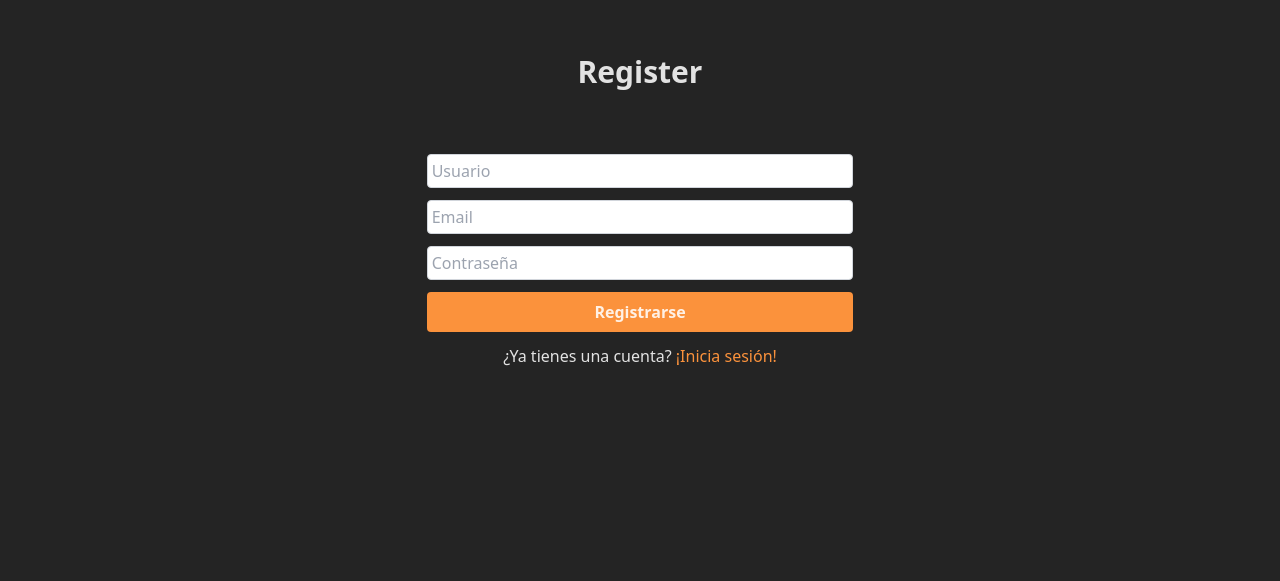
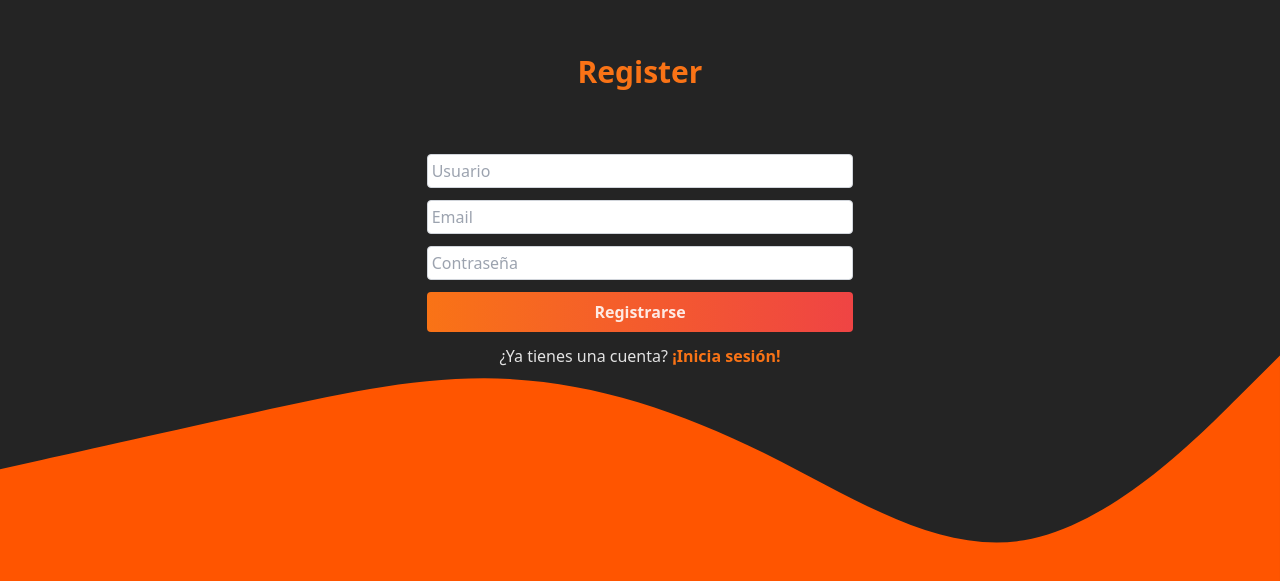
Before and after one commit to cristians-12/frontend-login, a React (Vite) app: page /register in a window 1280 px wide. Shown: the part 189-770 px from the top of the page. Built offline with nearby package versions, Linux system fonts and the light colour scheme.

Commit message:
Add files via upload

```diff
--- a/src/pages/LoginPage.jsx
+++ b/src/pages/LoginPage.jsx
@@ -31,7 +31,7 @@ const LoginPage = () => {
           type="email"
           name="email"
           // id=""
-          className="rounded p-1 border border-gray-300 focus:border-orange-500 focus:ring-blue-200 outline-none dark:placeholder:text-white placeholder:text-black"
+          className="rounded p-1 border border-gray-300 focus:border-orange-500 focus:ring-blue-200 outline-none dark:placeholder:text-white dark:bg-dark bg-dark"
           {...register("email", { required: true })}
           placeholder="Email"
         />
@@ -44,7 +44,7 @@ const LoginPage = () => {
           type="password"
           name="password"
           // id=""
-          className="rounded p-1 border border-gray-300 focus:border-orange-500 focus:ring-blue-200 outline-none dark:placeholder:text-white placeholder:text-black"
+          className="rounded p-1 border border-gray-300 focus:border-orange-500 focus:ring-blue-200 outline-none dark:placeholder:text-white placeholder:text-black dark:bg-dark"
           {...register("password", { required: true })}
           placeholder="Contraseña"
         />
@@ -63,7 +63,7 @@ const LoginPage = () => {
       </form>
       <p className="mt-3 text-center">
         ¿Aún no tienes una cuenta?{" "}
-        <Link to="/register" className="text-orange-400">
+        <Link to="/register" className="text-orange-400 font-bold">
           ¡Unete!
         </Link>
       </p>
--- a/src/pages/RegisterPage.jsx
+++ b/src/pages/RegisterPage.jsx
@@ -24,7 +24,7 @@ const RegisterPage = () => {
 
   return (
     <main className="h-screen flex justify-center flex-col">
-      <h1 className="text-center font-bold text-3xl">Register</h1>
+      <h1 className="text-center font-bold text-3xl text-orange-500">Register</h1>
       {errores.map((error, i) => {
         return (
           // eslint-disable-next-line react/jsx-key
@@ -81,17 +81,27 @@ const RegisterPage = () => {
 
         <button
           type="submit"
-          className="bg-orange-400 p-2 rounded hover:bg-orange-600 font-bold"
+          className="bg-gradient-to-r from-orange-500 to-red-500 p-2 rounded hover:bg-orange-600 font-bold"
         >
           Registrarse
         </button>
       </form>
       <p className="mt-3 text-center">
         ¿Ya tienes una cuenta?{" "}
-        <Link to="/login" className="text-orange-400">
+        <Link to="/login" className="text-orange-500 font-bold">
           ¡Inicia sesión!
         </Link>
       </p>
+      <svg
+        xmlns="http://www.w3.org/2000/svg"
+        viewBox="0 0 1440 320 "
+        className="absolute bottom-0"
+      >
+        <path
+          fill="#ff5500"
+          d="M0,160L48,149.3C96,139,192,117,288,96C384,75,480,53,576,58.7C672,64,768,96,864,144C960,192,1056,256,1152,240C1248,224,1344,128,1392,80L1440,32L1440,320L1392,320C1344,320,1248,320,1152,320C1056,320,960,320,864,320C768,320,672,320,576,320C480,320,384,320,288,320C192,320,96,320,48,320L0,320Z"
+        ></path>
+      </svg>
     </main>
   );
 };
```
